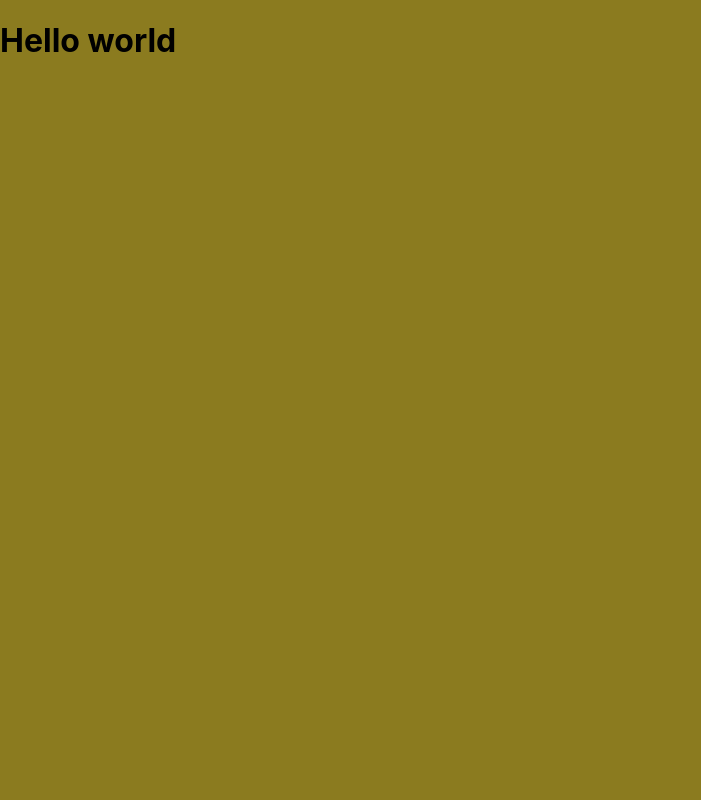
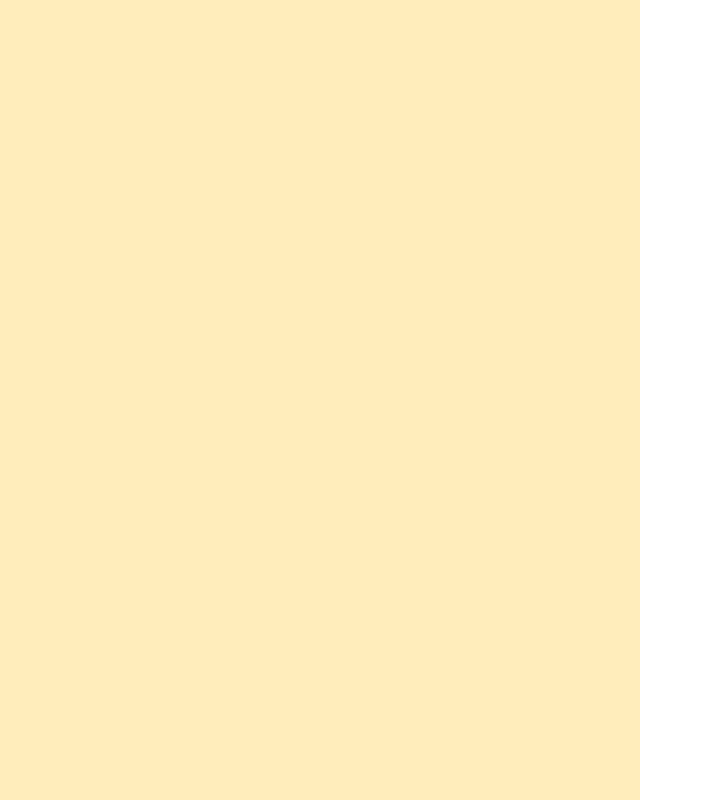
Before and after one commit to the-rustambek/dizipro-frontend, a React (Create React App) app: page / in a window 1280 px wide. Shown: the whole page, without its empty margins (0-701 px from the left). Built offline with nearby package versions, Linux system fonts and the light colour scheme.

Commit message:
add Header, Login jsx and scss. 1:39:00 min. first video

```diff
--- a/package.json
+++ b/package.json
@@ -6,6 +6,7 @@
     "@testing-library/jest-dom": "^5.15.1",
     "@testing-library/react": "^11.2.7",
     "@testing-library/user-event": "^12.8.3",
+    "classnames": "^2.3.1",
     "react": "^17.0.2",
     "react-dom": "^17.0.2",
     "react-router-dom": "^5.3.0",
--- a/src/App.jsx
+++ b/src/App.jsx
@@ -1,8 +1,8 @@
 import './App.scss';
-
+import Login from "./pages/Login/Login"
 
 function App() {
-return <h1>Hello world</h1>
+return <Login />
 }
 
 export default App;
--- a/src/App.scss
+++ b/src/App.scss
@@ -1,18 +1,17 @@
-$color: rgb(139, 123, 31);
+*, *::before, *::after{
+  box-sizing: border-box;
+  margin:0;
+  padding:0;
+
+}
+
+ul{
+  list-style:none;
+}
 
 body{
-  background-color: $color;
+  background-color:darkgray;
 }
 
 
-.red{
-  font-size: 50px;
-}
-
-.superlink{
-  color: yellowgreen;
-}
-
-.superlink:hover{
-  color: blueviolet;
-}
+$brandColor: #ffedbb;
--- /dev/null
+++ b/src/pages/Login/Login.jsx
@@ -0,0 +1,7 @@
+import "./Login.scss";
+
+export default function Login(){
+    return <div className="login">
+    </div>
+
+}
--- /dev/null
+++ b/src/pages/Login/Login.scss
@@ -0,0 +1,5 @@
+.login{
+    background-image:linear-gradient(to right, #ffedbb  0 50%,#ffffff 50% 100%);
+    width:100%;
+    height:100vh;
+}
```
Also changed, not shown: src/components/Header/Header.jsx (added, +9 -0 lines), src/components/Header/Header.scss (added), 1 other file (tests, documents, lock files or other folders).
